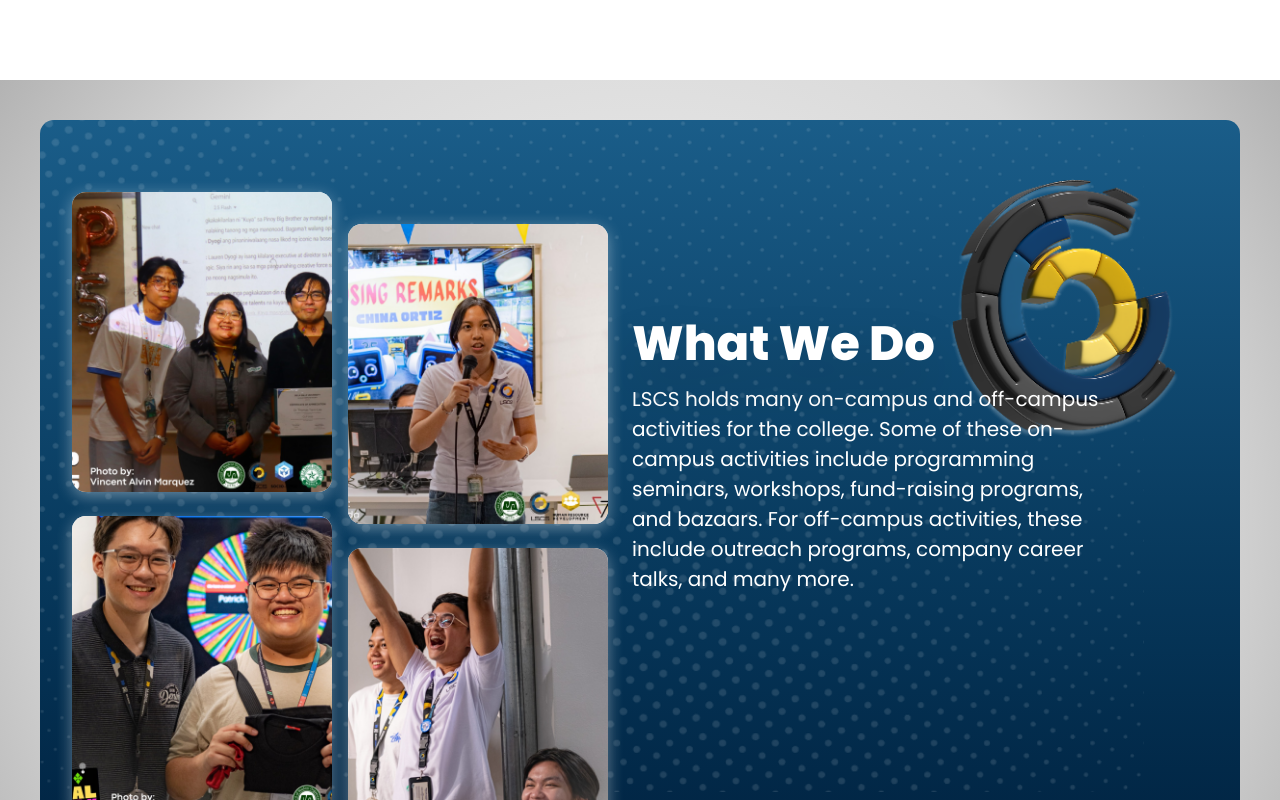
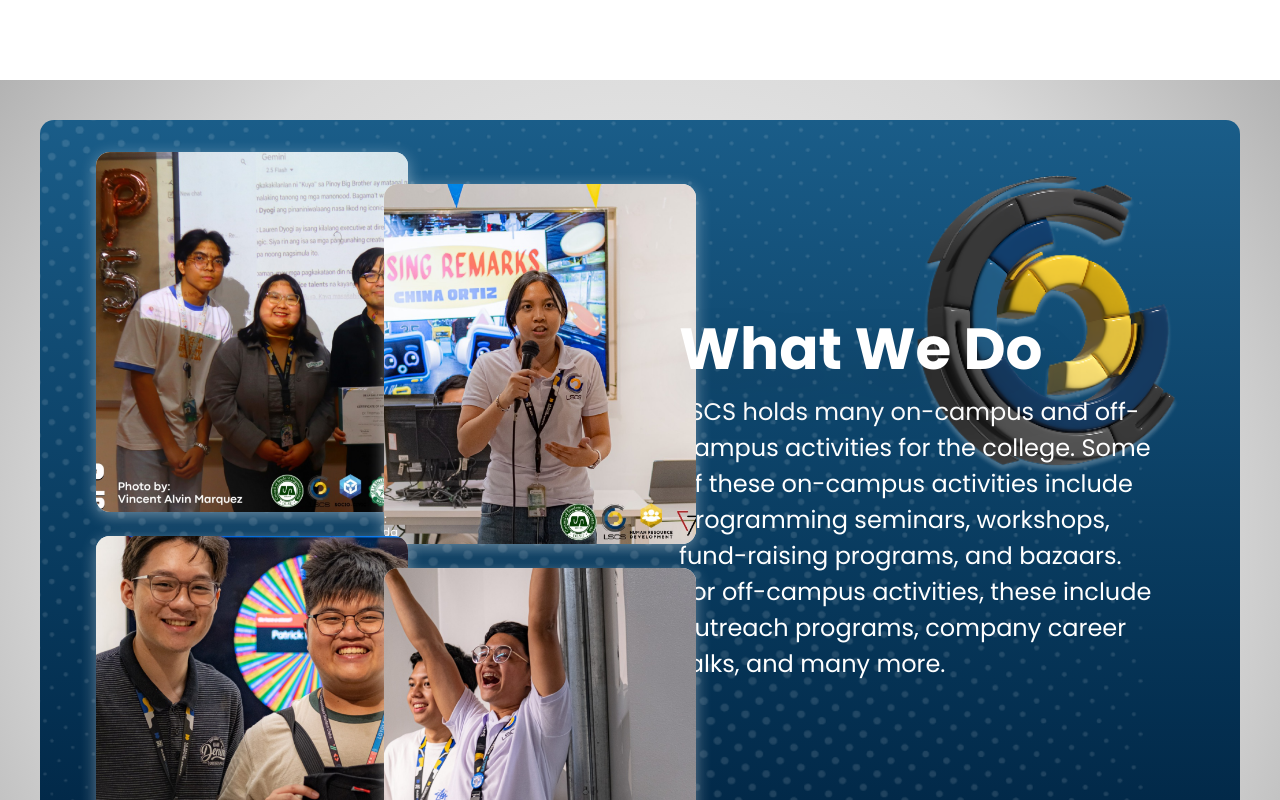
Before and after one commit to dlsu-lscs/dlsu-lscs-website, a Next.js app: page /about-us in a window 1280 px wide. Shown: the part 720-1520 px from the top of the page. Built offline with nearby package versions, Linux system fonts and the light colour scheme.

Commit message:
feat: increased size of text and images

```diff
--- a/src/features/about-us/components/image-grid.tsx
+++ b/src/features/about-us/components/image-grid.tsx
@@ -11,11 +11,11 @@ type ImageGridProps = {
 
 export default function ImageGrid({ images }: ImageGridProps) {
   return (
-    <div className="grid grid-cols-2 gap-6 w-8.8/10 -mr-8">
+    <div className="grid grid-cols-2 gap-x-18 gap-y-6 w-8.8/10 -mr-8 mt-4 ml-6 mb-4">
       {images.map((img, index) => (
         <div
           key={index}
-          className={`relative bg-white rounded-xl overflow-hidden w-[260px] h-[300px]
+          className={`relative bg-white rounded-xl overflow-hidden w-[312px] h-[360px]
             ${index % 2 === 0 ? '-translate-y-4' : 'translate-y-4'}
             shadow-[0_4px_16px_rgba(255,255,255,0.4)]`}
         >
--- a/src/features/about-us/containers/what-we-do.tsx
+++ b/src/features/about-us/containers/what-we-do.tsx
@@ -10,7 +10,7 @@ export default function WhatWeDo() {
   ];
   return (
     <main className="relative z-20 flex min-h-screen w-full flex-col px-10 py-10 bg-[radial-gradient(circle_at_center,_#f5f5f5_0%,_#d9d9d9_70%,_#b3b3b3_100%)]">
-      <div className="relative w-full h-screen mx-auto rounded-xl overflow-hidden flex">
+      <div className="relative w-full min-h-screen mx-auto rounded-xl overflow-hidden flex">
         <div className="absolute inset-0 bg-gradient-to-b from-[#1A5D89] to-[#001E3B] z-0"></div>
 
         {/* unsure if dots should be png or tailwind, using image for now */}
@@ -27,12 +27,12 @@ export default function WhatWeDo() {
             <ImageGrid images={images} />
           </div>
 
-          <div className="w-1/2 p-8 flex flex-col justify-start items-start mt-32 mr-20">
+          <div className="w-1/2 p-8 flex flex-col justify-start items-start mt-32 mr-20 pl-20 pr-2">
             {/* change font to poppins */}
-            <h1 className="pt-10 text-[#FFFFFF] text-[48px] font-extrabold leading-none drop-shadow-2xl">
+            <h1 className="pt-10 text-[#FFFFFF] text-[58px] font-bold leading-none drop-shadow-2xl">
               What We Do
             </h1>
-            <p className="text-[#FFFFFF] text-[20px] mt-4">
+            <p className="text-[#FFFFFF] text-[24px] mt-4">
               LSCS holds many on-campus and off-campus activities for the college. Some of these
               on-campus activities include programming seminars, workshops, fund-raising programs,
               and bazaars. For off-campus activities, these include outreach programs, company
@@ -41,10 +41,10 @@ export default function WhatWeDo() {
 
             <Image
               src="/lscs.png"
-              alt="Right side illustration"
-              width={232}
-              height={259}
-              className="absolute top-10 right-10 -z-10"
+              alt="LSCS logo"
+              width={268}
+              height={299}
+              className="absolute top-9 right-10 -z-10"
               style={{ marginTop: '20px', marginRight: '20px' }}
             />
           </div>
```
